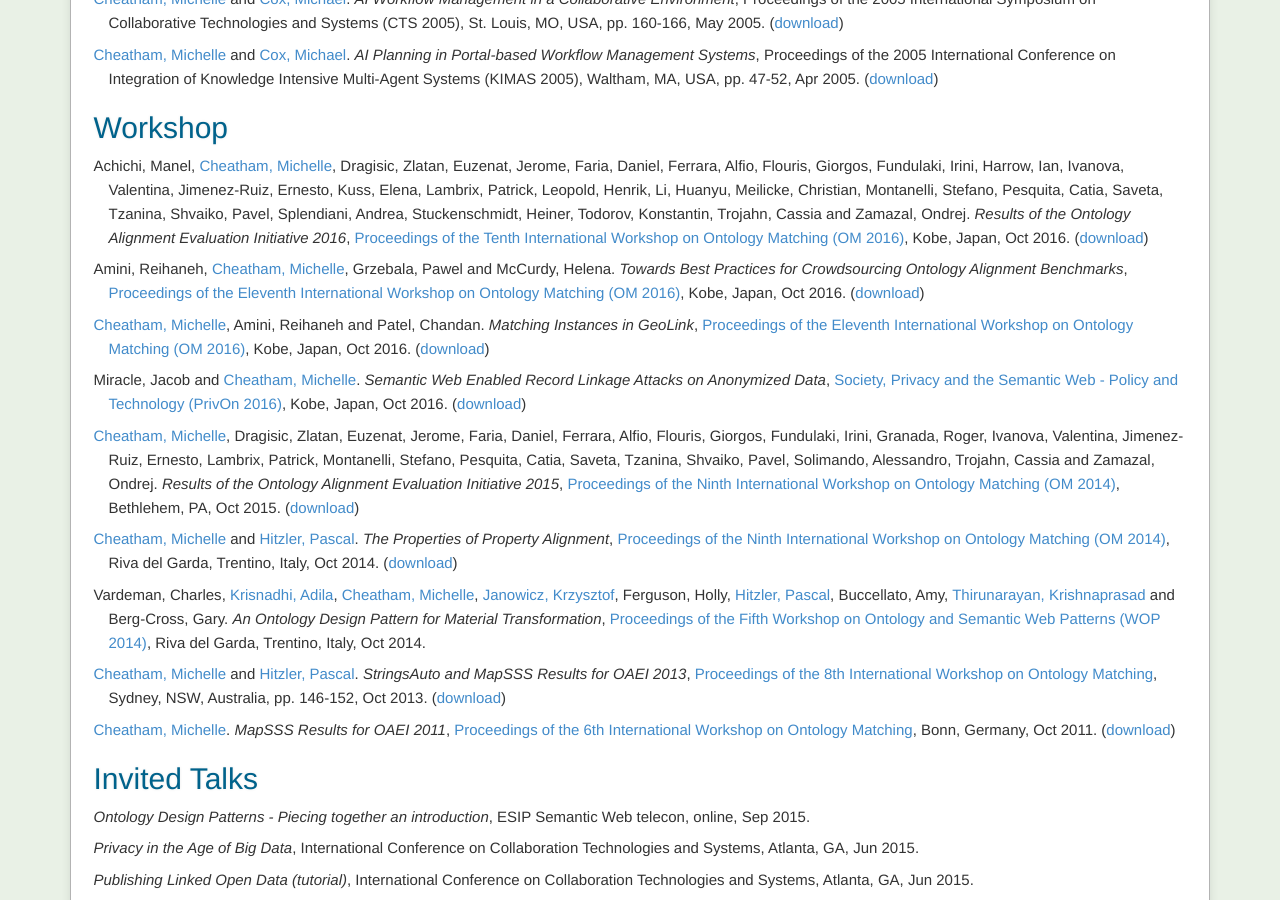
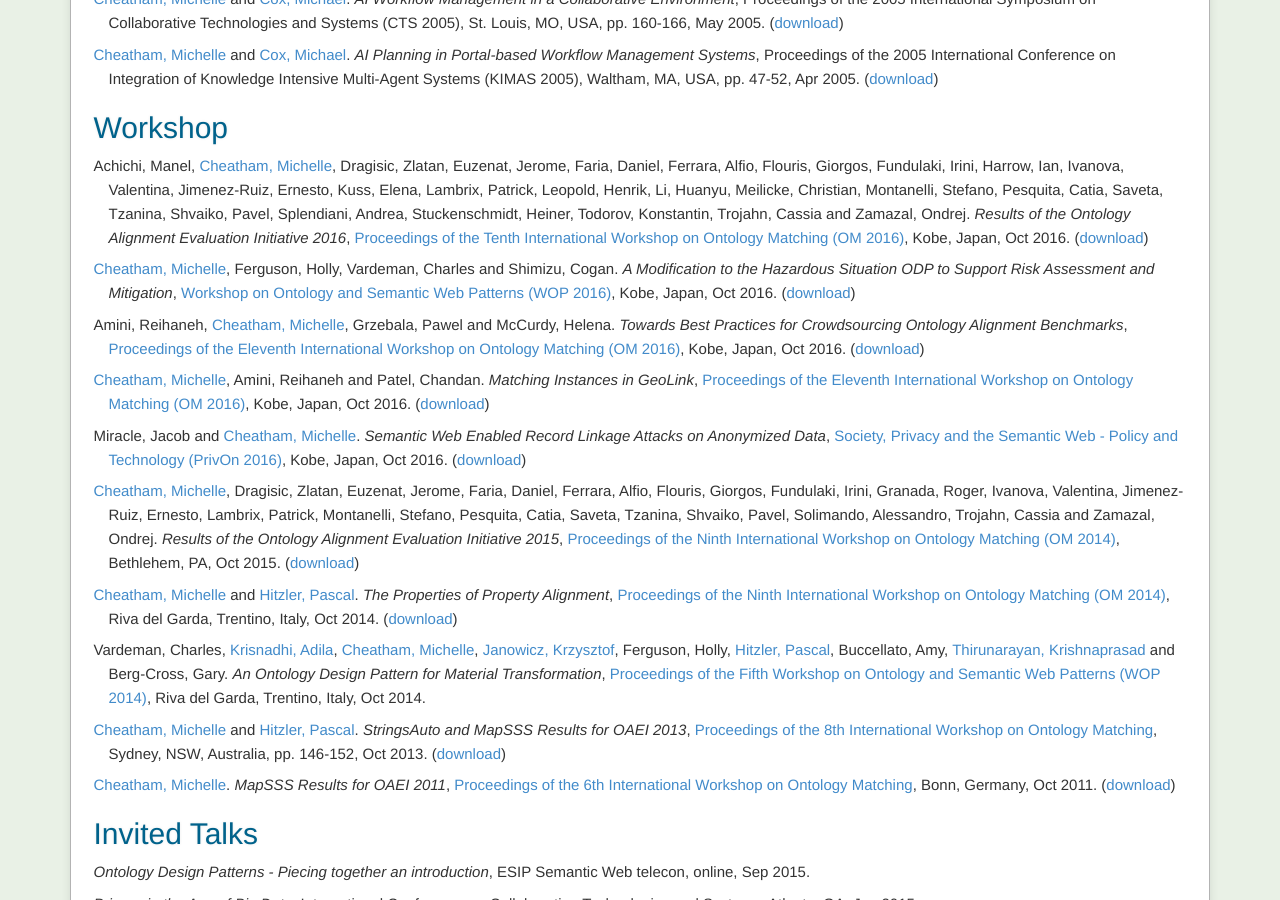
Before and after one commit to mcheatham/mcheatham.github.io, a Jekyll site: the page built from publications.md, in a window 1280 px wide and 900 px high, scrolled down 1056 px. Built offline with Jekyll 4.4.1, drawn with Linux system fonts in a browser that asks for light colours.

Commit message:
Added WOP paper on the modification to the hazardous situation ODP

```diff
--- a/_data/papers.yaml
+++ b/_data/papers.yaml
@@ -64,6 +64,19 @@
   type: workshop
   keywords: alignment
 
+- title: A Modification to the Hazardous Situation ODP to Support Risk Assessment and Mitigation
+  authors:
+    - mcheatham
+    - hferguson
+    - cvardeman
+    - cshimizu
+  publication:  Workshop on Ontology and Semantic Web Patterns (WOP 2016)
+  website: http://ontologydesignpatterns.org/wiki/WOP:2016
+  location: Kobe, Japan
+  date: 2016-10-18
+  download: modification-hazardous-situation.pdf
+  type: workshop
+  keywords: odp
 
 - title: Towards Best Practices for Crowdsourcing Ontology Alignment Benchmarks
   authors:
--- a/_data/people.yaml
+++ b/_data/people.yaml
@@ -3,6 +3,10 @@ mcheatham:
   middle: Andreen
   last: Cheatham
   homepage: michellecheatham.com
+
+cshimizu:
+  first: Cogan
+  last: Shimizu
 
 machichi:
   first: Manel
```
